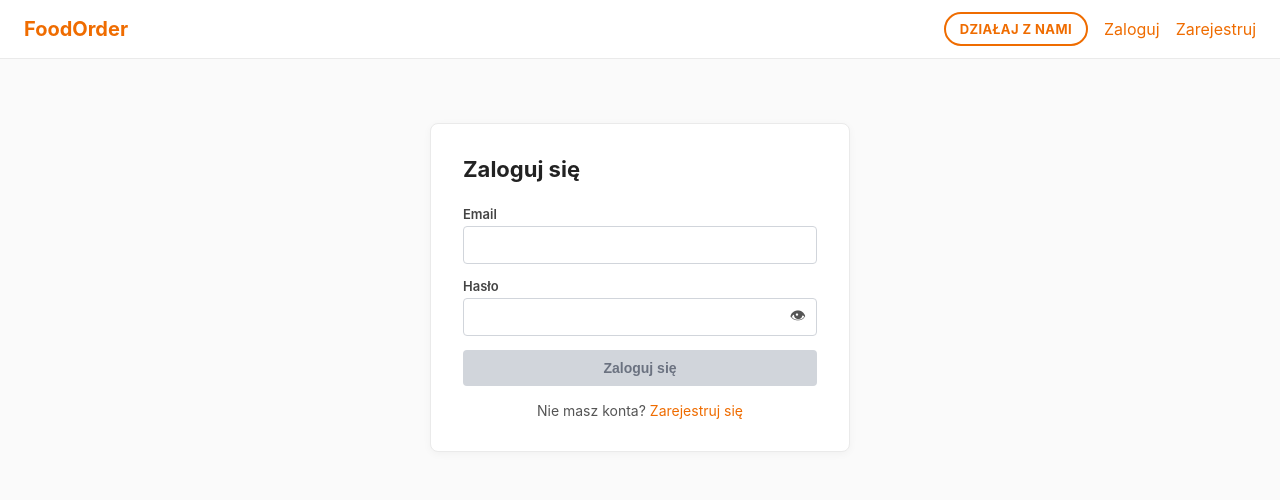
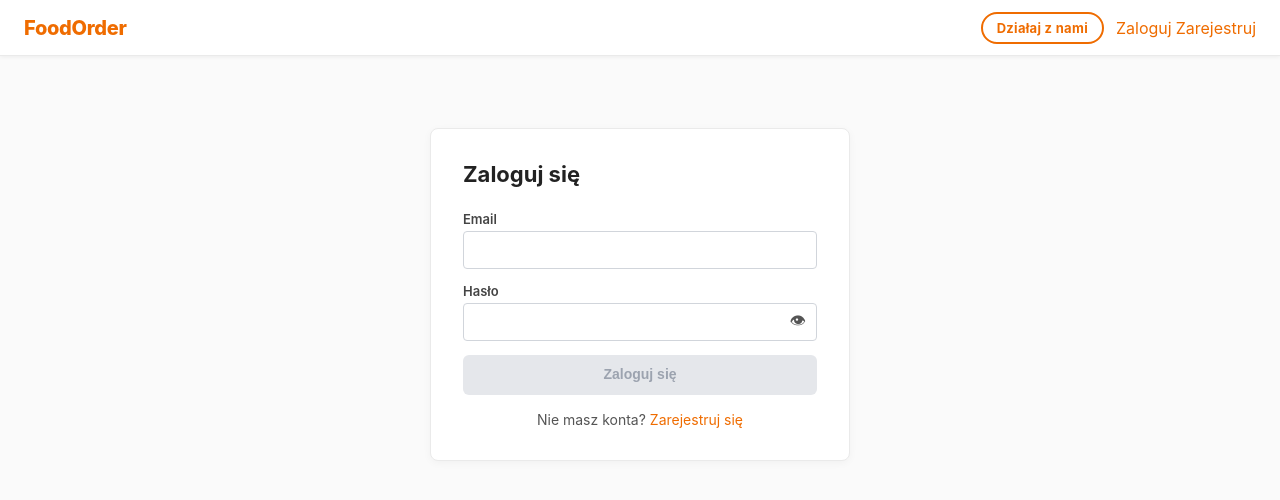
Before and after one commit to kolosinski99/Integration_backend_frontend_FoodApp, a React (Create React App) app: page /login in a window 1280 px wide. Shown: the top 500 px of the page. Built offline with nearby package versions, Linux system fonts and the light colour scheme.

Commit message:
feat(ui): consistent button spacing, sticky navbar, orange focus ring, card action groups

```diff
--- a/src/App.jsx
+++ b/src/App.jsx
@@ -7,7 +7,11 @@ function App() {
   return (
     <CartProvider>
       <Navbar />
-      <main style={{ maxWidth: 960, margin: '0 auto', padding: '24px 16px' }}>
+      <main style={{
+        maxWidth: 980,
+        margin: '0 auto',
+        padding: '32px 20px 60px',
+      }}>
         <AppRoutes />
       </main>
     </CartProvider>
--- a/src/components/Button.module.css
+++ b/src/components/Button.module.css
@@ -1,37 +1,71 @@
-.primary, .secondary {
-  display: inline-block;
-  padding: 10px 16px;
-  border-radius: 4px;
+/* Baza wspólna dla obu wariantów */
+.primary,
+.secondary {
+  display: inline-flex;
+  align-items: center;
+  justify-content: center;
+  gap: 6px;
+  padding: 10px 20px;
+  min-width: 120px;
+  border-radius: 6px;
   font-size: 14px;
   font-weight: 600;
   cursor: pointer;
   border: none;
-  transition: background 0.15s ease;
+  transition: background 0.15s ease, box-shadow 0.15s ease,
+              transform 0.1s ease;
+  white-space: nowrap;
+  line-height: 1.4;
 }
 
+.primary:active,
+.secondary:active {
+  transform: scale(0.98);
+}
+
+/* Wariant główny — pomarańczowy */
 .primary {
   background: #ef6c00;
   color: #fff;
+  box-shadow: 0 1px 3px rgba(239, 108, 0, 0.25);
 }
 
-.primary:hover {
+.primary:hover:not(:disabled) {
   background: #d65f00;
+  box-shadow: 0 3px 8px rgba(239, 108, 0, 0.3);
 }
 
-.primary:disabled,
-.secondary:disabled {
-  background: #d1d5db;
-  color: #6b7280;
-  border-color: #d1d5db;
-  cursor: not-allowed;
-}
-
+/* Wariant pomocniczy — obramowany */
 .secondary {
   background: #fff;
   color: #ef6c00;
-  border: 1px solid #ef6c00;
+  border: 1.5px solid #ef6c00;
 }
 
-.secondary:hover {
+.secondary:hover:not(:disabled) {
   background: #fff5eb;
+  box-shadow: 0 2px 6px rgba(239, 108, 0, 0.12);
 }
+
+/* Stan nieaktywny */
+.primary:disabled,
+.secondary:disabled {
+  background: #e5e7eb;
+  color: #9ca3af;
+  border-color: #e5e7eb;
+  cursor: not-allowed;
+  box-shadow: none;
+  transform: none;
+}
+
+/* Wariant niebezpieczny (usuwanie) */
+.danger {
+  composes: primary;
+  background: #dc2626;
+  box-shadow: 0 1px 3px rgba(220, 38, 38, 0.25);
+}
+
+.danger:hover:not(:disabled) {
+  background: #b91c1c;
+  box-shadow: 0 3px 8px rgba(220, 38, 38, 0.3);
+}
--- a/src/components/Input.module.css
+++ b/src/components/Input.module.css
@@ -22,8 +22,8 @@
 }
 
 .inputWrapper:focus-within {
-  border-color: #2563eb;
-  box-shadow: 0 0 0 2px rgba(37, 99, 235, 0.15);
+  border-color: #ef6c00;
+  box-shadow: 0 0 0 2px rgba(239, 108, 0, 0.15);
 }
 
 .wrapperError {
--- a/src/components/Navbar.module.css
+++ b/src/components/Navbar.module.css
@@ -2,36 +2,55 @@
   display: flex;
   align-items: center;
   justify-content: space-between;
-  padding: 12px 24px;
+  padding: 0 24px;
+  height: 56px;
   background: #fff;
   border-bottom: 1px solid #eaeaea;
+  position: sticky;
+  top: 0;
+  z-index: 100;
+  box-shadow: 0 1px 4px rgba(0, 0, 0, 0.06);
 }
 
 .logo {
   font-size: 20px;
-  font-weight: 700;
+  font-weight: 800;
   color: #ef6c00;
+  letter-spacing: -0.3px;
+  flex-shrink: 0;
 }
 
+.logo:hover {
+  text-decoration: none;
+  color: #d65f00;
+}
+
+/* Prawa strona — linki + profil + wyloguj */
 .actions {
   display: flex;
   align-items: center;
-  gap: 16px;
+  gap: 4px;
 }
 
+/* Sekcja nawigacyjnych linków */
 .links {
   display: flex;
   align-items: center;
-  gap: 12px;
-  margin-right: 8px;
+  gap: 2px;
+  margin-right: 12px;
+  padding-right: 12px;
+  border-right: 1px solid #eaeaea;
 }
 
 .navLink {
-  color: #444;
+  color: #555;
   font-size: 14px;
-  padding: 6px 10px;
-  border-radius: 4px;
+  font-weight: 500;
+  padding: 6px 12px;
+  border-radius: 6px;
   text-decoration: none;
+  transition: background 0.12s ease, color 0.12s ease;
+  white-space: nowrap;
 }
 
 .navLink:hover {
@@ -43,16 +62,17 @@
 .navLinkActive {
   background: #fff5eb;
   color: #ef6c00;
-  font-weight: 600;
+  font-weight: 700;
 }
 
+/* Badge na ikonie koszyka */
 .cartBadge {
   display: inline-flex;
   align-items: center;
   justify-content: center;
   min-width: 18px;
   height: 18px;
-  margin-left: 6px;
+  margin-left: 5px;
   padding: 0 5px;
   background: #ef6c00;
   color: #fff;
@@ -60,20 +80,22 @@
   font-size: 11px;
   font-weight: 700;
   line-height: 1;
+  vertical-align: middle;
 }
 
+/* Link "Działaj z nami" */
 .partnerLink {
   display: inline-block;
-  padding: 7px 14px;
+  padding: 6px 14px;
   border: 2px solid #ef6c00;
   border-radius: 999px;
   color: #ef6c00;
   font-size: 13px;
   font-weight: 700;
   text-decoration: none;
-  text-transform: uppercase;
-  letter-spacing: 0.4px;
+  letter-spacing: 0.3px;
   transition: background 0.15s ease, color 0.15s ease;
+  margin-right: 8px;
 }
 
 .partnerLink:hover {
@@ -87,13 +109,22 @@
   color: #fff;
 }
 
+/* Powitanie / link do profilu */
 .greeting {
+  display: inline-flex;
+  align-items: center;
+  gap: 4px;
   color: #444;
-  cursor: pointer;
+  font-size: 14px;
+  font-weight: 500;
   text-decoration: none;
-  padding: 6px 8px;
-  border-radius: 4px;
-  transition: color 0.15s ease, background 0.15s ease;
+  padding: 6px 10px;
+  border-radius: 6px;
+  transition: color 0.12s ease, background 0.12s ease;
+  white-space: nowrap;
+  max-width: 200px;
+  overflow: hidden;
+  text-overflow: ellipsis;
 }
 
 .greeting:hover {
@@ -104,26 +135,60 @@
 
 .roleLabel {
   color: #ef6c00;
-  font-weight: 600;
-  margin-right: 4px;
+  font-weight: 700;
+  font-size: 13px;
 }
 
-.greeting em {
-  color: #888;
-  font-style: normal;
-  font-size: 12px;
-}
-
+/* Przycisk wylogowania */
 .button {
-  background: #ef6c00;
-  color: #fff;
-  border: none;
-  padding: 8px 14px;
-  border-radius: 4px;
+  background: transparent;
+  color: #666;
+  border: 1px solid #d1d5db;
+  padding: 6px 14px;
+  border-radius: 6px;
   cursor: pointer;
-  font-size: 14px;
+  font-size: 13px;
+  font-weight: 500;
+  margin-left: 6px;
+  transition: background 0.12s ease, color 0.12s ease,
+              border-color 0.12s ease;
+  white-space: nowrap;
 }
 
 .button:hover {
-  background: #d65f00;
+  background: #fef2f2;
+  color: #dc2626;
+  border-color: #fca5a5;
 }
+
+/* Responsywność */
+@media (max-width: 640px) {
+  .navbar {
+    padding: 0 14px;
+    height: 52px;
+  }
+
+  .links {
+    gap: 0;
+    margin-right: 6px;
+    padding-right: 6px;
+  }
+
+  .navLink {
+    padding: 5px 8px;
+    font-size: 13px;
+  }
+
+  .greeting {
+    max-width: 100px;
+    font-size: 13px;
+  }
+
+  .roleLabel {
+    display: none;
+  }
+
+  .button {
+    padding: 5px 10px;
+  }
+}
--- a/src/index.css
+++ b/src/index.css
@@ -1,21 +1,57 @@
-* {
+*,
+*::before,
+*::after {
   box-sizing: border-box;
+}
+
+:root {
+  --color-primary:       #ef6c00;
+  --color-primary-dark:  #d65f00;
+  --color-primary-light: #fff5eb;
+  --color-text:          #222;
+  --color-text-secondary:#6b7280;
+  --color-border:        #eaeaea;
+  --color-border-strong: #d1d5db;
+  --color-bg:            #fafafa;
+  --color-white:         #fff;
+  --color-error:         #d32f2f;
+  --color-success:       #2e7d32;
+  --radius-sm:           4px;
+  --radius-md:           6px;
+  --radius-lg:           10px;
+  --shadow-sm:           0 1px 3px rgba(0,0,0,0.08);
+  --shadow-md:           0 4px 12px rgba(0,0,0,0.10);
 }
 
 html, body, #root {
   margin: 0;
   padding: 0;
   min-height: 100%;
-  font-family: -apple-system, BlinkMacSystemFont, 'Segoe UI', Roboto, Oxygen, Ubuntu, sans-serif;
-  background: #fafafa;
-  color: #222;
+  font-family: -apple-system, BlinkMacSystemFont, 'Segoe UI',
+               Roboto, Oxygen, Ubuntu, sans-serif;
+  background: var(--color-bg);
+  color: var(--color-text);
+  -webkit-font-smoothing: antialiased;
 }
 
 a {
-  color: #ef6c00;
+  color: var(--color-primary);
   text-decoration: none;
 }
 
 a:hover {
   text-decoration: underline;
 }
+
+/* Globalne grupy przycisków */
+.btn-group {
+  display: flex;
+  flex-wrap: wrap;
+  gap: 10px;
+  align-items: center;
+}
+
+.btn-group--vertical {
+  flex-direction: column;
+  align-items: stretch;
+}
--- a/src/pages/client/OrderHistoryPage.module.css
+++ b/src/pages/client/OrderHistoryPage.module.css
@@ -77,12 +77,14 @@
   font-size: 13px;
   font-weight: 600;
   cursor: pointer;
-  padding: 6px 0;
+  padding: 6px 10px;
   text-align: left;
+  border-radius: 4px;
+  transition: background 0.12s ease;
 }
 
 .expandButton:hover {
-  text-decoration: underline;
+  background: #fff5eb;
 }
 
 .items {
--- a/src/pages/owner/OwnerDashboardPage.jsx
+++ b/src/pages/owner/OwnerDashboardPage.jsx
@@ -120,6 +120,7 @@ const OwnerDashboardPage = () => {
           <h2 className={styles.name}>{restaurant.restaurant_name}</h2>
           <p className={styles.address}>{buildAddressLine(restaurant)}</p>
           <p className={styles.description}>{restaurant.description}</p>
+          <div className={styles.cardActions}>
             <Button onClick={() => navigate('/owner/restaurant/edit')}>
               Edytuj dane restauracji
             </Button>
@@ -136,6 +137,7 @@ const OwnerDashboardPage = () => {
               Raport sprzedaży
             </Button>
           </div>
+        </div>
       )}
     </div>
   );
--- a/src/pages/owner/OwnerDashboardPage.module.css
+++ b/src/pages/owner/OwnerDashboardPage.module.css
@@ -94,3 +94,18 @@
   margin-left: 8px;
   padding: 0 5px;
 }
+
+/* Wrapper na grupę przycisków w karcie restauracji */
+.cardActions {
+  display: flex;
+  flex-wrap: wrap;
+  gap: 10px;
+  margin-top: 20px;
+}
+
+/* Pełna szerokość przycisku głównego na mobile */
+@media (max-width: 480px) {
+  .cardActions {
+    flex-direction: column;
+  }
+}
--- a/src/pages/shared/ProfilePage.module.css
+++ b/src/pages/shared/ProfilePage.module.css
@@ -84,8 +84,17 @@
 
 .actions {
   display: flex;
-  gap: 12px;
+  flex-wrap: wrap;
+  gap: 10px;
   margin-top: 20px;
+  padding-top: 16px;
+  border-top: 1px solid #f0f0f0;
+}
+
+@media (max-width: 480px) {
+  .actions {
+    flex-direction: column;
+  }
 }
 
 .primaryAction {
```
Also changed, not shown: src/pages/admin/AdminDashboardPage.module.css (+40 -16 lines), src/pages/client/CartPage.module.css (+30 -14 lines), src/pages/owner/OwnerOrdersPage.module.css (+31 -12 lines). Lines whose indentation alone changed are shown as unchanged.
